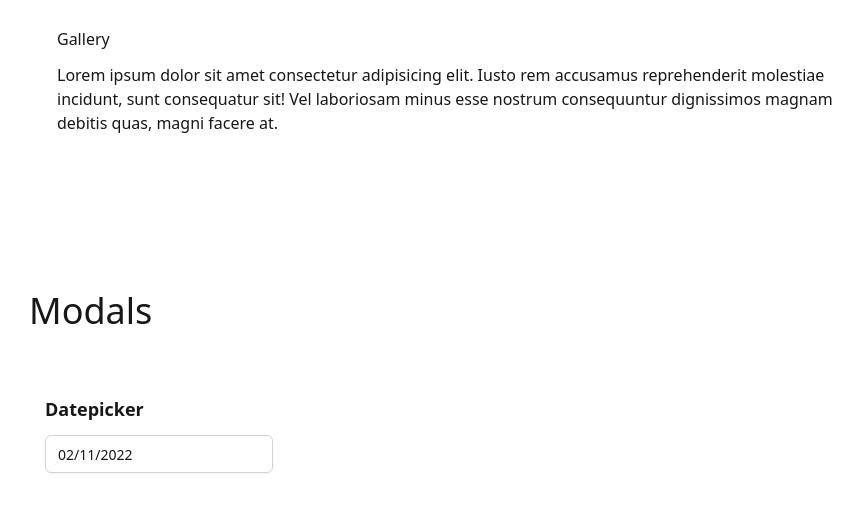
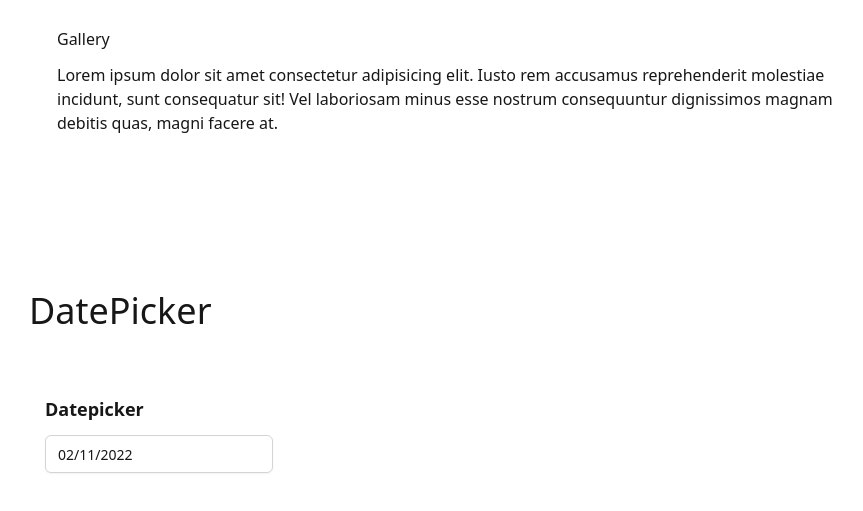
Before and after one commit to mohamedmagdy17593/mm-ui, a React (Vite) app: page / in a window 1280 px wide. Shown: the part 9435-9946 px from the top of the page, without its empty margins (179-1042 px from the left). Built offline with nearby package versions, Linux system fonts and the light colour scheme.

Commit message:
small style fix

```diff
--- a/src/components/Datepicker/Datepicker.tsx
+++ b/src/components/Datepicker/Datepicker.tsx
@@ -5,7 +5,7 @@ import ReactDatePicker from 'react-datepicker'
 import Input, { InputProps } from '../Input/Input'
 import styles from './Datepicker.module.scss'
 
-type DatePickerProps = React.PropsWithChildren<{ inputProps: InputProps }>
+type DatePickerProps = React.PropsWithChildren<{ inputProps?: InputProps }>
 
 function DatePicker({ children, inputProps }: DatePickerProps) {
   const [startDate, setStartDate] = useState<Date | null>(new Date())
--- a/src/components/Datepicker/DatepickerExample.tsx
+++ b/src/components/Datepicker/DatepickerExample.tsx
@@ -3,11 +3,11 @@ import Datepicker from './Datepicker'
 function DatePickerExample() {
   return (
     <div>
-      <h1 className="text-4xl">Modals</h1>
+      <h1 className="text-4xl">DatePicker</h1>
 
       <div className="ml-4">
         <h2 className="mt-16 text-lg font-bold">Datepicker</h2>
-        <div className="mt-3 flex items-center justify-start gap-4">
+        <div className="mt-3 flex items-center justify-start ">
           <Datepicker />
         </div>
       </div>
```
